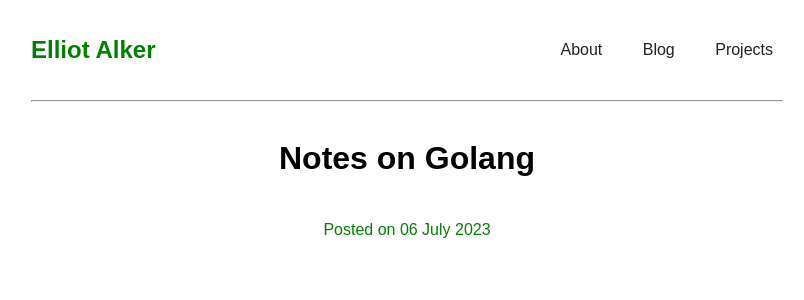
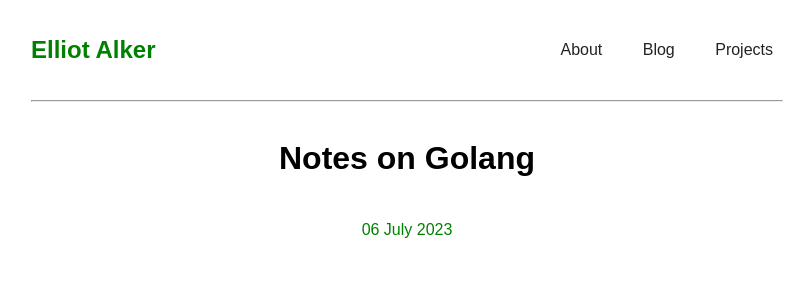
Before and after one commit to ealker/ealker.github.io, a Jekyll site: the page built from _posts/2023-07-06-go.md, in a window 1280 px wide. Shown: the top 300 px of the page, without its empty margins (233-1037 px from the left). Built offline with Jekyll 4.4.1, drawn with Linux system fonts in a browser that asks for light colours.

Commit message:
Removed posted on text on posts.

```diff
--- a/_layouts/post.html
+++ b/_layouts/post.html
@@ -14,7 +14,7 @@ layout: default
     <body>
         <div class="post-content">
         <h1 id="posttitle">{{ page.title }}</h1>
-        <p id="postdate">Posted on {{ page.date | date: "%d %B %Y" }}</p>
+        <p id="postdate">{{ page.date | date: "%d %B %Y" }}</p>
         {{ content }}
         </div>
     </body>
```
